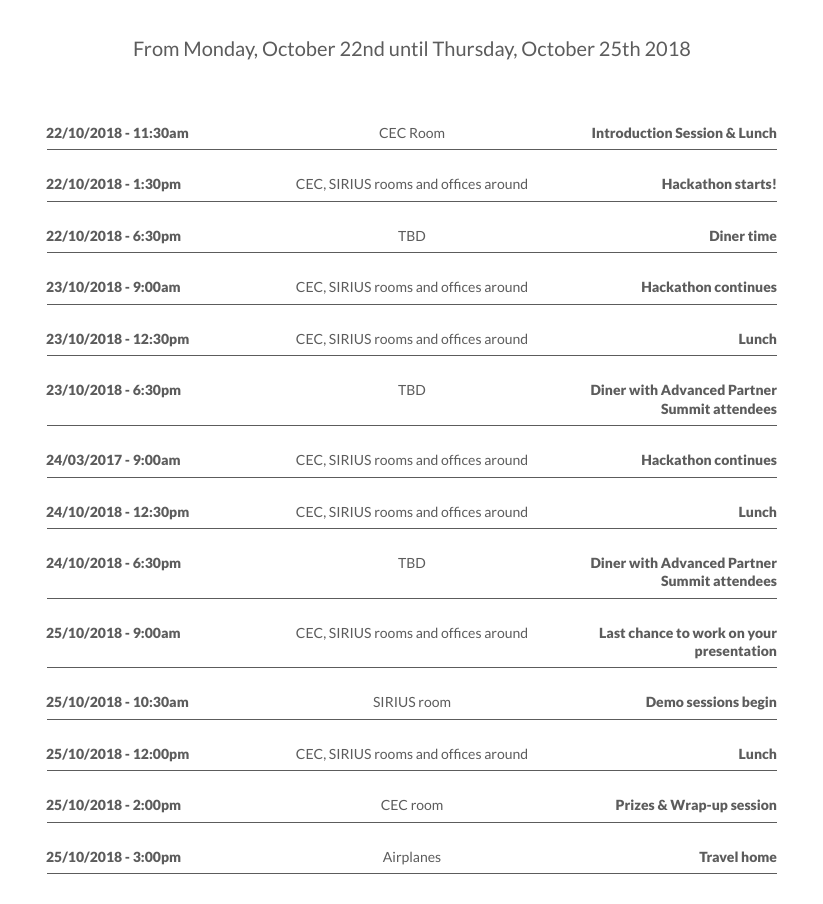
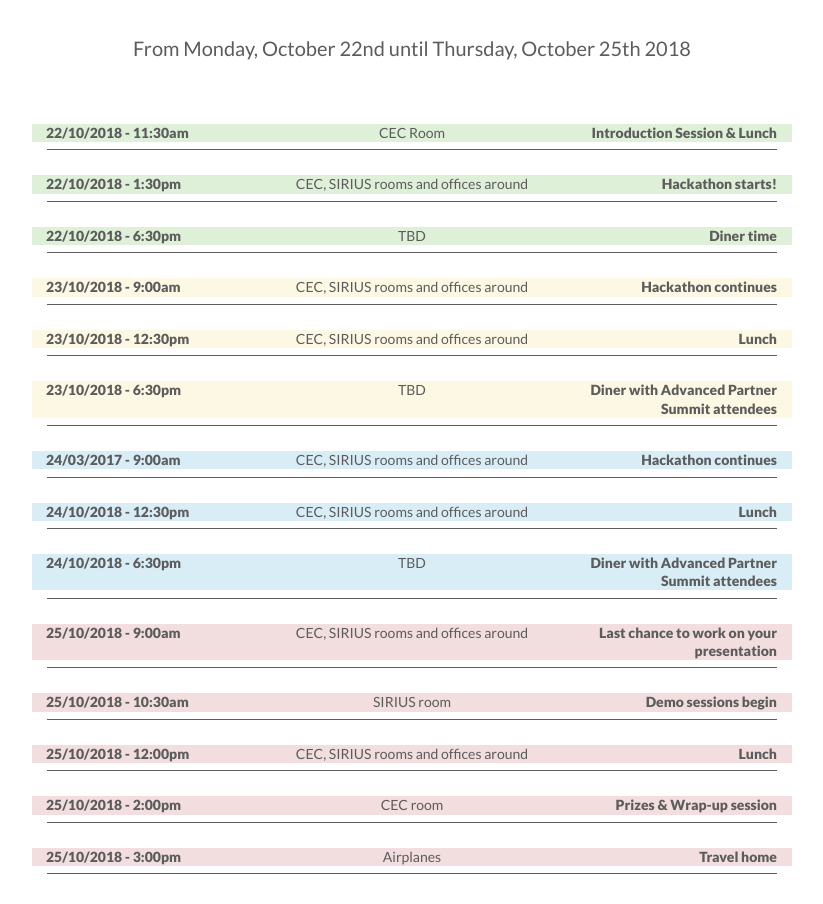
Before and after one commit to emeapchackathon/emeapchackathon.github.io, a website: page index.html in a window 1280 px wide. Shown: the part 2821-3725 px from the top of the page, without its empty margins (228-1051 px from the left). Drawn offline with nearby package versions, Linux system fonts and the light colour scheme; some packages are replaced by stand-ins of ours; a script that the page names is missing; a web font is replaced by a local one.

Commit message:
Added colors to agenda

```diff
--- a/index.html
+++ b/index.html
@@ -266,98 +266,98 @@
           <h2>Agenda</h2>
           <p>From Monday, October 22nd until Thursday, October 25th 2018</p>
           <div class="agenda">
-            <div class="row">
+            <div class="row bg-success">
               <div class="when col-lg-4 col-md-4 col-sm-12 col-xs-12">22/10/2018 - 11:30am</div>
               <div class="where col-lg-4 col-md-4 col-sm-12 col-xs-12">CEC Room</div>
               <div class="what col-lg-4 col-md-4 col-sm-12 col-xs-12">Introduction Session & Lunch</div>
             </div>
           </div>
           <div class="agenda">
-            <div class="row">
+            <div class="row bg-success">
               <div class="when col-lg-4 col-md-4 col-sm-12 col-xs-12">22/10/2018 - 1:30pm</div>
               <div class="where col-lg-4 col-md-4 col-sm-12 col-xs-12">CEC, SIRIUS rooms and offices around</div>
               <div class="what col-lg-4 col-md-4 col-sm-12 col-xs-12">Hackathon starts!</div>
             </div>
           </div>
           <div class="agenda">
-            <div class="row">
+            <div class="row bg-success">
               <div class="when col-lg-4 col-md-4 col-sm-12 col-xs-12">22/10/2018 - 6:30pm</div>
               <div class="where col-lg-4 col-md-4 col-sm-12 col-xs-12">TBD</div>
               <div class="what col-lg-4 col-md-4 col-sm-12 col-xs-12">Diner time</div>
             </div>
           </div>
           <div class="agenda">
-            <div class="row">
+            <div class="row bg-warning">
               <div class="when col-lg-4 col-md-4 col-sm-12 col-xs-12">23/10/2018 - 9:00am</div>
               <div class="where col-lg-4 col-md-4 col-sm-12 col-xs-12">CEC, SIRIUS rooms and offices around</div>
               <div class="what col-lg-4 col-md-4 col-sm-12 col-xs-12">Hackathon continues</div>
             </div>
           </div>
           <div class="agenda">
-            <div class="row">
+            <div class="row bg-warning">
               <div class="when col-lg-4 col-md-4 col-sm-12 col-xs-12">23/10/2018 - 12:30pm</div>
               <div class="where col-lg-4 col-md-4 col-sm-12 col-xs-12">CEC, SIRIUS rooms and offices around</div>
               <div class="what col-lg-4 col-md-4 col-sm-12 col-xs-12">Lunch</div>
             </div>
           </div>
           <div class="agenda">
-            <div class="row">
+            <div class="row bg-warning">
               <div class="when col-lg-4 col-md-4 col-sm-12 col-xs-12">23/10/2018 - 6:30pm</div>
               <div class="where col-lg-4 col-md-4 col-sm-12 col-xs-12">TBD</div>
               <div class="what col-lg-4 col-md-4 col-sm-12 col-xs-12">Diner with Advanced Partner Summit attendees</div>
             </div>
           </div>
           <div class="agenda">
-            <div class="row">
+            <div class="row bg-info">
               <div class="when col-lg-4 col-md-4 col-sm-12 col-xs-12">24/03/2017 - 9:00am</div>
               <div class="where col-lg-4 col-md-4 col-sm-12 col-xs-12">CEC, SIRIUS rooms and offices around</div>
               <div class="what col-lg-4 col-md-4 col-sm-12 col-xs-12">Hackathon continues</div>
             </div>
           </div>
           <div class="agenda">
-            <div class="row">
+            <div class="row bg-info">
               <div class="when col-lg-4 col-md-4 col-sm-12 col-xs-12">24/10/2018 - 12:30pm</div>
               <div class="where col-lg-4 col-md-4 col-sm-12 col-xs-12">CEC, SIRIUS rooms and offices around</div>
               <div class="what col-lg-4 col-md-4 col-sm-12 col-xs-12">Lunch</div>
             </div>
           </div>
           <div class="agenda">
-            <div class="row">
+            <div class="row bg-info">
               <div class="when col-lg-4 col-md-4 col-sm-12 col-xs-12">24/10/2018 - 6:30pm</div>
               <div class="where col-lg-4 col-md-4 col-sm-12 col-xs-12">TBD</div>
               <div class="what col-lg-4 col-md-4 col-sm-12 col-xs-12">Diner with Advanced Partner Summit attendees</div>
             </div>
           </div>
           <div class="agenda">
-            <div class="row">
+            <div class="row bg-danger">
               <div class="when col-lg-4 col-md-4 col-sm-12 col-xs-12">25/10/2018 - 9:00am</div>
               <div class="where col-lg-4 col-md-4 col-sm-12 col-xs-12">CEC, SIRIUS rooms and offices around</div>
               <div class="what col-lg-4 col-md-4 col-sm-12 col-xs-12">Last chance to work on your presentation</div>
             </div>
           </div>
           <div class="agenda">
-            <div class="row">
+            <div class="row bg-danger">
               <div class="when col-lg-4 col-md-4 col-sm-12 col-xs-12">25/10/2018 - 10:30am</div>
               <div class="where col-lg-4 col-md-4 col-sm-12 col-xs-12">SIRIUS room</div>
               <div class="what col-lg-4 col-md-4 col-sm-12 col-xs-12">Demo sessions begin</div>
             </div>
           </div>
           <div class="agenda">
-            <div class="row">
+            <div class="row bg-danger">
               <div class="when col-lg-4 col-md-4 col-sm-12 col-xs-12">25/10/2018 - 12:00pm</div>
               <div class="where col-lg-4 col-md-4 col-sm-12 col-xs-12">CEC, SIRIUS rooms and offices around</div>
               <div class="what col-lg-4 col-md-4 col-sm-12 col-xs-12">Lunch</div>
             </div>
           </div>
           <div class="agenda">
-            <div class="row">
+            <div class="row bg-danger">
               <div class="when col-lg-4 col-md-4 col-sm-12 col-xs-12">25/10/2018 - 2:00pm</div>
               <div class="where col-lg-4 col-md-4 col-sm-12 col-xs-12">CEC room</div>
               <div class="what col-lg-4 col-md-4 col-sm-12 col-xs-12">Prizes & Wrap-up session</div>
             </div>
           </div>
           <div class="agenda">
-            <div class="row">
+            <div class="row bg-danger">
               <div class="when col-lg-4 col-md-4 col-sm-12 col-xs-12">25/10/2018 - 3:00pm</div>
               <div class="where col-lg-4 col-md-4 col-sm-12 col-xs-12">Airplanes</div>
               <div class="what col-lg-4 col-md-4 col-sm-12 col-xs-12">Travel home</div>
```
